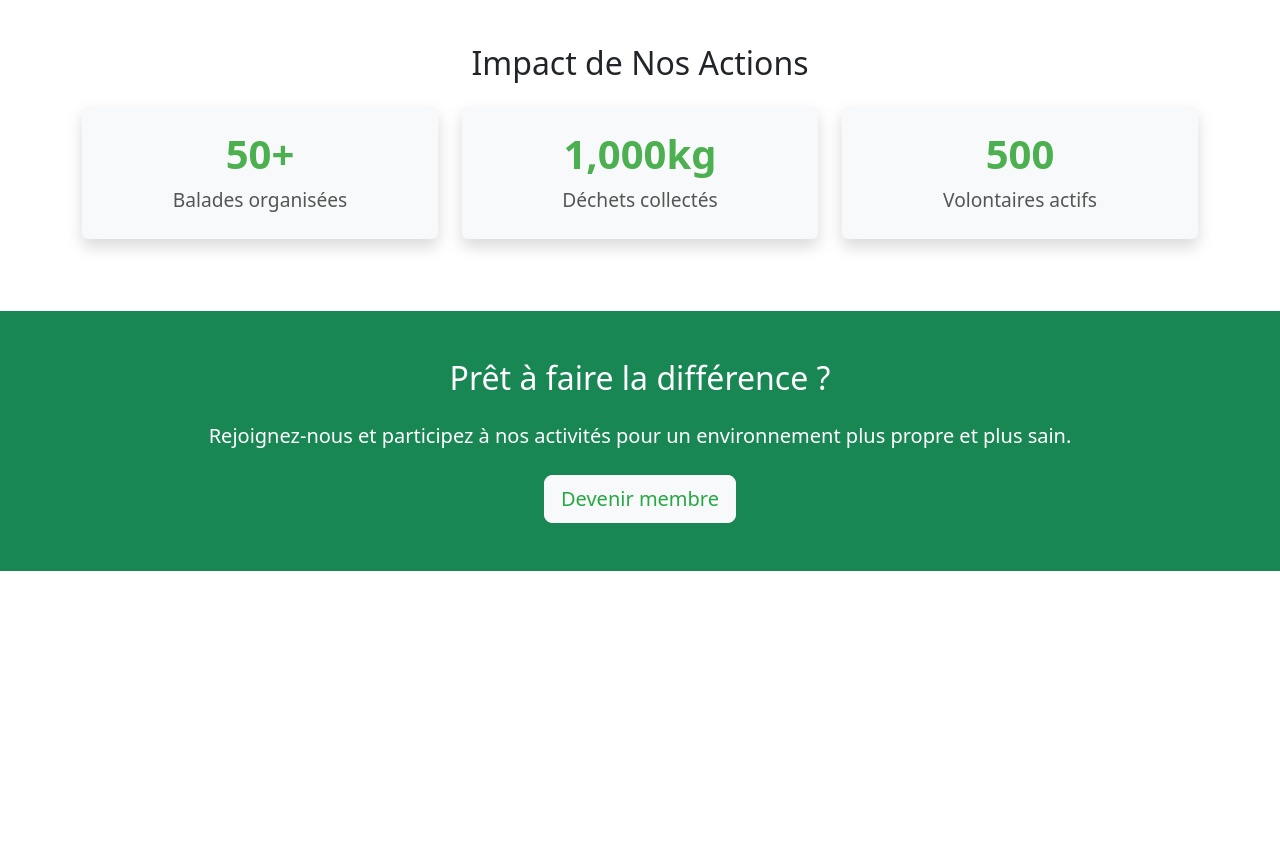
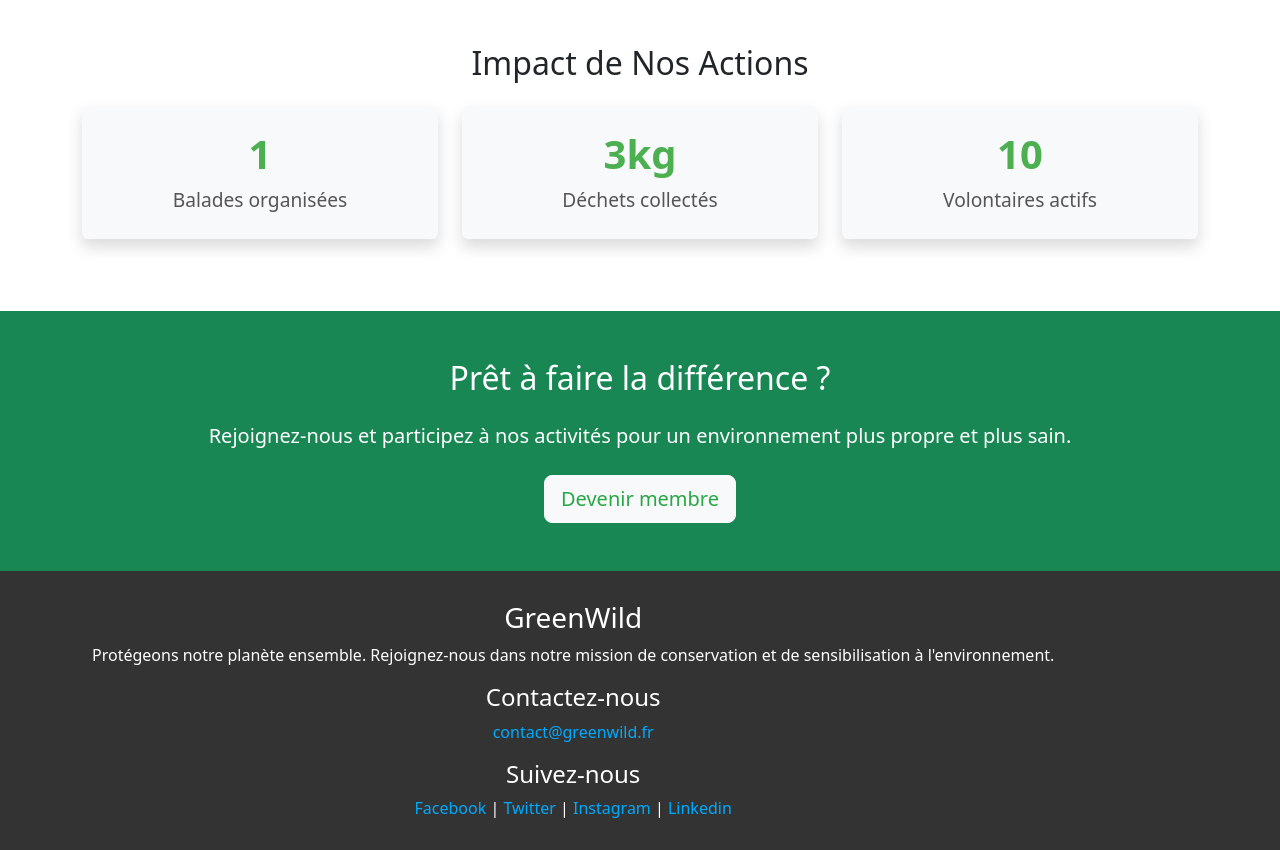
Before and after one commit to Moi30/GreenWild, a Vue app: page / in a window 1280 px wide. Shown: the part 1560-2410 px from the top of the page. Before the commit the page ends 2131 px from the top, so only its background shows below. Built offline with nearby package versions, Linux system fonts and the light colour scheme.

Commit message:
ADD Footer

```diff
--- a/src/App.vue
+++ b/src/App.vue
@@ -33,8 +33,19 @@
       </div>
     </nav>
     <router-view/>
+    <site-footer/>
   </div>
 </template>
+
+<script>
+import SiteFooter  from './components/SiteFooter.vue';
+
+export default {
+  components: {
+    SiteFooter
+  }
+}
+</script>
 
 <style>
 nav .navbar-brand {
--- a/src/components/HomePage.vue
+++ b/src/components/HomePage.vue
@@ -37,19 +37,19 @@
       <div class="row">
         <div class="col-md-4 mb-4">
           <div class="stat-item p-4 bg-light rounded shadow text-center">
-            <span class="number display-4">50+</span>
+            <span class="number display-4">1</span>
             <span class="desc d-block mt-2">Balades organisées</span>
           </div>
         </div>
         <div class="col-md-4 mb-4">
           <div class="stat-item p-4 bg-light rounded shadow text-center">
-            <span class="number display-4">1,000kg</span>
+            <span class="number display-4">3kg</span>
             <span class="desc d-block mt-2">Déchets collectés</span>
           </div>
         </div>
         <div class="col-md-4 mb-4">
           <div class="stat-item p-4 bg-light rounded shadow text-center">
-            <span class="number display-4">500</span>
+            <span class="number display-4">10</span>
             <span class="desc d-block mt-2">Volontaires actifs</span>
           </div>
         </div>
--- /dev/null
+++ b/src/components/SiteFooter.vue
@@ -0,0 +1,53 @@
+<template>
+  <footer class="footer">
+    <div class="container">
+      <div class="footer-content">
+        <div class="footer-section">
+          <h3>GreenWild</h3>
+          <p>Protégeons notre planète ensemble. Rejoignez-nous dans notre mission de conservation et de sensibilisation à l'environnement.</p>
+        </div>
+        <div class="footer-section">
+          <h4>Contactez-nous</h4>
+          <p><a href="mailto:contact@greenwild.fr">contact@greenwild.fr</a></p>
+        </div>
+        <div class="footer-section">
+          <h4>Suivez-nous</h4>
+          <a href="#">Facebook</a> | <a href="#">Twitter</a> | <a href="#">Instagram</a> | <a href="#">Linkedin</a>
+        </div>
+      </div>
+    </div>
+  </footer>
+</template>
+
+<script>
+export default {
+  name: 'SiteFooter',
+}
+</script>
+
+<style scoped>
+.footer {
+  background-color: #333;
+  color: #fff;
+  text-align: center;
+  padding: 20px 0;
+}
+
+.footer .container {
+  display: flex;
+  justify-content: space-between;
+}
+
+.footer-section {
+  margin: 10px;
+}
+
+.footer a {
+  color: #0af;
+  text-decoration: none;
+}
+
+.footer a:hover {
+  text-decoration: underline;
+}
+</style>
```
